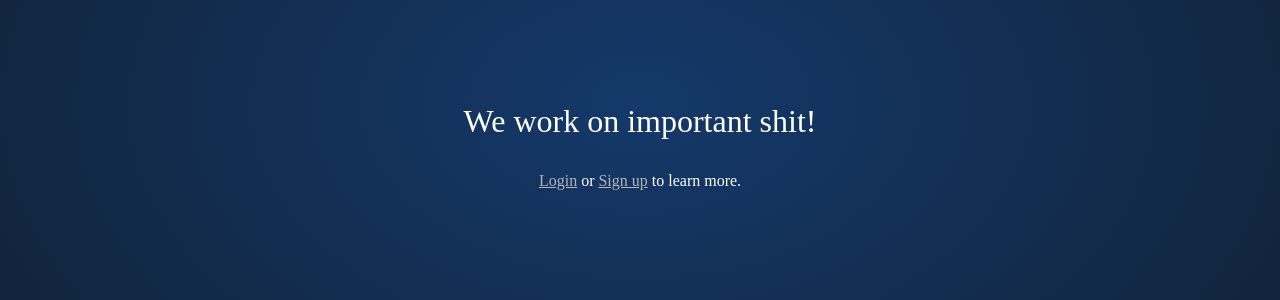
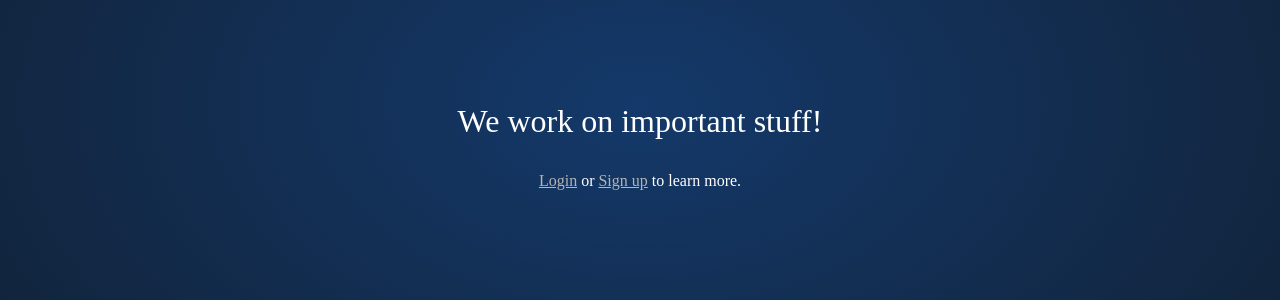
Before and after one commit to SmoothOperator256/webApp, a Flask app: page / in a window 1280 px wide. Shown: the part 296-596 px from the top of the page. Run offline with Flask 3, Linux system fonts and the light colour scheme.

Commit message:
Update index.html.jinja

```diff
--- a/webServer/templates/index.html.jinja
+++ b/webServer/templates/index.html.jinja
@@ -7,7 +7,7 @@
 {% block content %}
 	<div>
 	<h1>Continuum</h1>
-	<p style="font-size:200%;">We work on important shit!</p>
+	<p style="font-size:200%;">We work on important stuff!</p>
 	</div>
 	<div>
 	<p><a href="/login">Login</a> or <a href="/register">Sign up</a> to learn more.</p>
```
